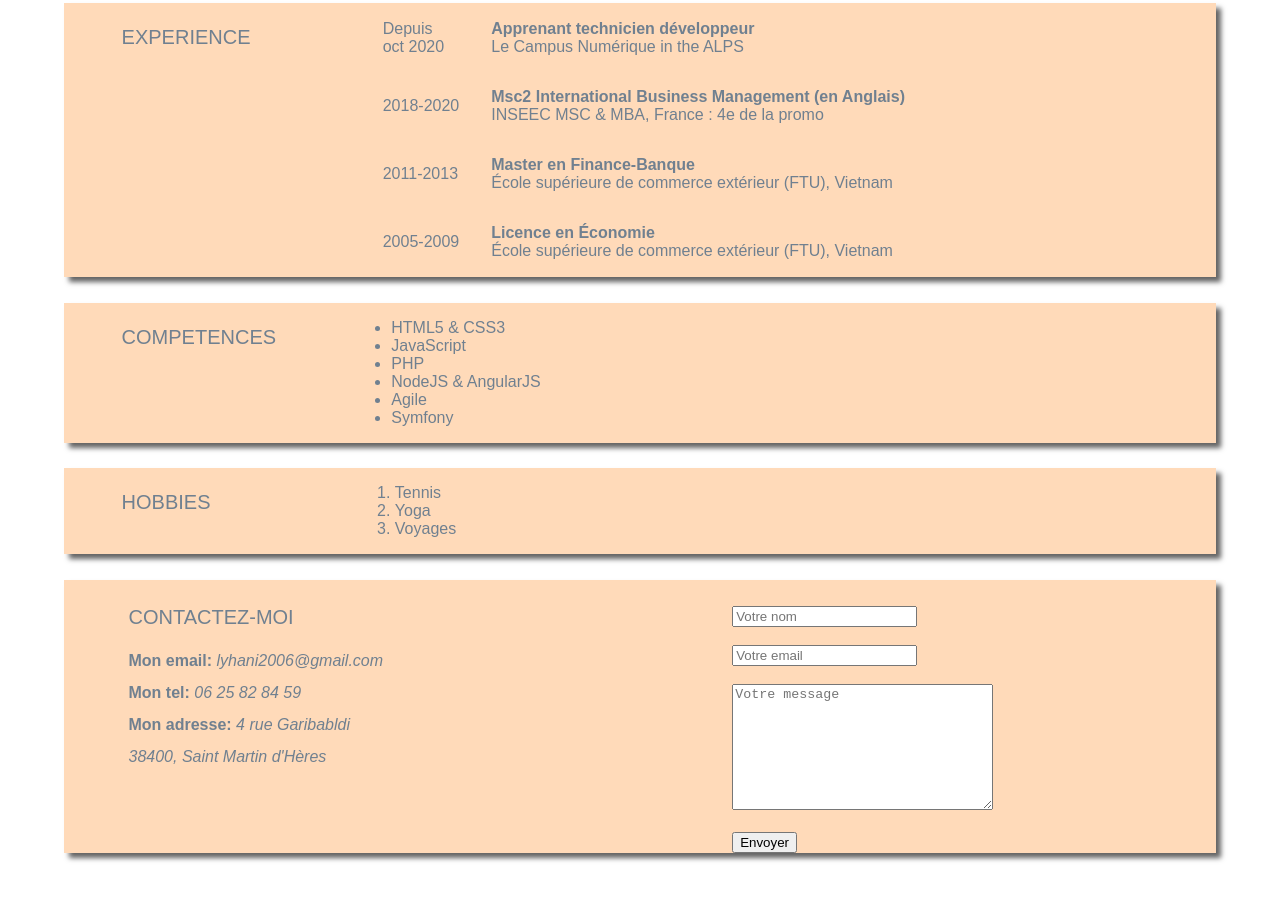
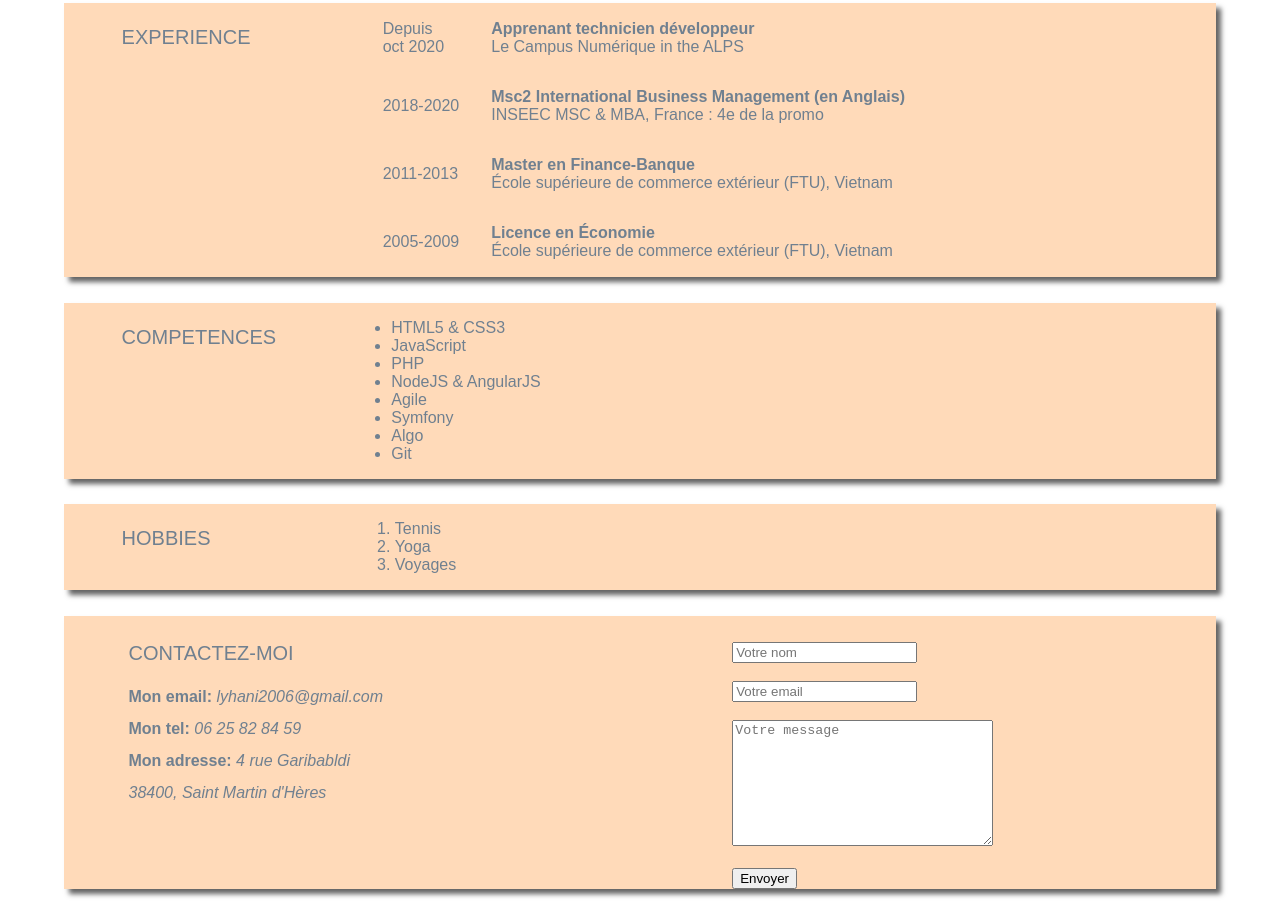
Before and after one commit to Thihani/CV, a plain HTML site: page homepage.html in a window 1280 px wide. Shown: the part 672-1586 px from the top of the page. Before the commit the page ends 1550 px from the top, so only its background shows below. Drawn offline with Linux system fonts and the light colour scheme.

Commit message:
third commit

```diff
--- a/homepage.html
+++ b/homepage.html
@@ -103,6 +103,8 @@
             <li>NodeJS & AngularJS</li>
             <li>Agile</li>
             <li>Symfony</li>
+            <li>Algo</li>
+            <li>Git</li>
         </ul>
     </div>
 
```
